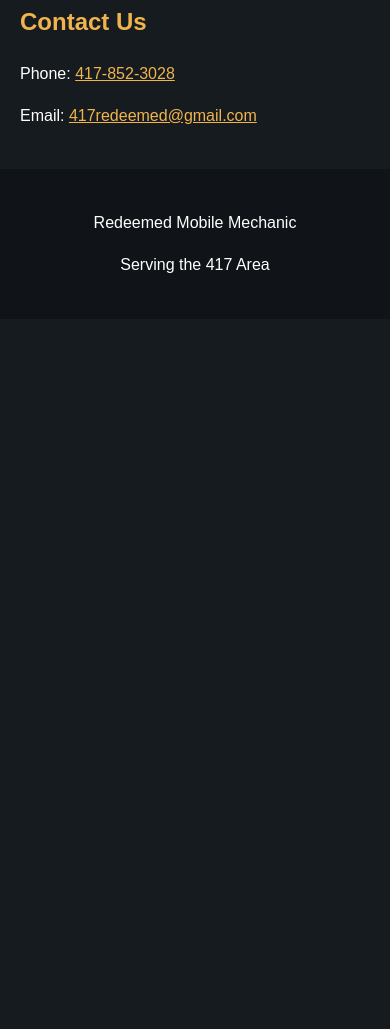
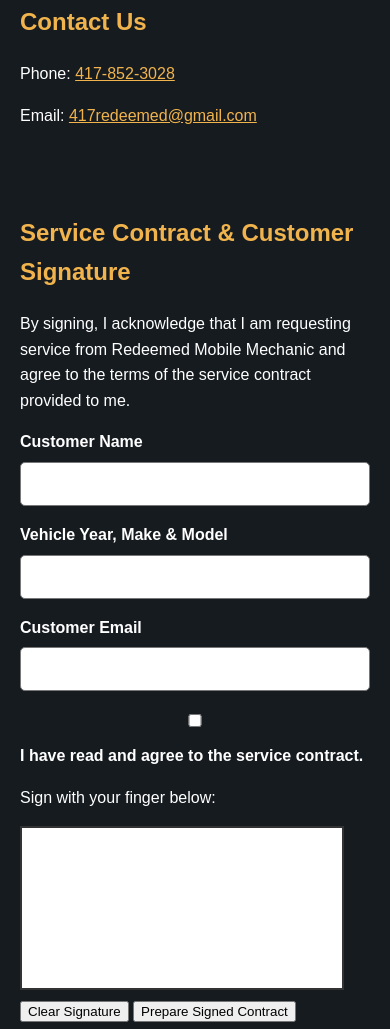
Before and after one commit to jenanderson696-maker/redeemed-mobile-mechanic, a plain HTML site: page index.html in a window 390 px wide. Shown: the part 1955-2984 px from the top of the page. Before the commit the page ends 2274 px from the top, so only its background shows below. Drawn offline with Linux system fonts and the light colour scheme.

Commit message:
Update index.html

```diff
--- a/index.html
+++ b/index.html
@@ -122,7 +122,44 @@
   <p>Phone: <a href="tel:+14178523028">417-852-3028</a></p>
   <p>Email: <a href="mailto:417redeemed@gmail.com">417redeemed@gmail.com</a></p>
 </section>
-
+<section id="service-contract">
+  <h2>Service Contract & Customer Signature</h2>
+  <p>By signing, I acknowledge that I am requesting service from Redeemed Mobile Mechanic and agree to the terms of the service contract provided to me.</p>
+  <form id="contractForm">
+    <label>Customer Name<br><input id="contractName" required></label><br>
+    <label>Vehicle Year, Make & Model<br><input id="contractVehicle" required></label><br>
+    <label>Customer Email<br><input id="contractEmail" type="email" required></label><br>
+    <label><input id="contractAgree" type="checkbox" required> I have read and agree to the service contract.</label>
+    <p>Sign with your finger below:</p>
+    <canvas id="signaturePad" width="320" height="160" style="border:2px solid #333;max-width:100%;touch-action:none;background:white"></canvas><br>
+    <button type="button" id="clearSignature">Clear Signature</button>
+    <button type="submit">Prepare Signed Contract</button>
+    <p id="contractMessage" role="status"></p>
+  </form>
+</section>
+<script>
+(function(){
+const canvas=document.getElementById('signaturePad');
+const ctx=canvas.getContext('2d');
+let drawing=false,signed=false;
+function position(e){const r=canvas.getBoundingClientRect();return {x:(e.clientX-r.left)*canvas.width/r.width,y:(e.clientY-r.top)*canvas.height/r.height};}
+canvas.addEventListener('pointerdown',e=>{e.preventDefault();drawing=true;canvas.setPointerCapture(e.pointerId);const p=position(e);ctx.beginPath();ctx.moveTo(p.x,p.y);});
+canvas.addEventListener('pointermove',e=>{if(!drawing)return;e.preventDefault();const p=position(e);ctx.lineWidth=2;ctx.lineCap='round';ctx.lineTo(p.x,p.y);ctx.stroke();signed=true;});
+canvas.addEventListener('pointerup',()=>drawing=false);
+canvas.addEventListener('pointercancel',()=>drawing=false);
+document.getElementById('clearSignature').onclick=()=>{ctx.clearRect(0,0,canvas.width,canvas.height);signed=false;};
+document.getElementById('contractForm').onsubmit=e=>{
+e.preventDefault();
+if(!signed){document.getElementById('contractMessage').textContent='Please sign before continuing.';return;}
+const name=document.getElementById('contractName').value;
+const vehicle=document.getElementById('contractVehicle').value;
+const email=document.getElementById('contractEmail').value;
+const body='Signed contract request\nCustomer: '+name+'\nVehicle: '+vehicle+'\nEmail: '+email+'\nCustomer accepted contract terms.\nSignature must be saved separately; this email does not attach it.';
+document.getElementById('contractMessage').textContent='Your email app will open. This does not send or attach your signature automatically.';
+window.location.href='mailto:417redeemed@gmail.com?subject='+encodeURIComponent('Service Contract - '+name)+'&body='+encodeURIComponent(body);
+};
+})();
+</script>
 <footer>
   <p>Redeemed Mobile Mechanic</p>
   <p>Serving the 417 Area</p>
```
